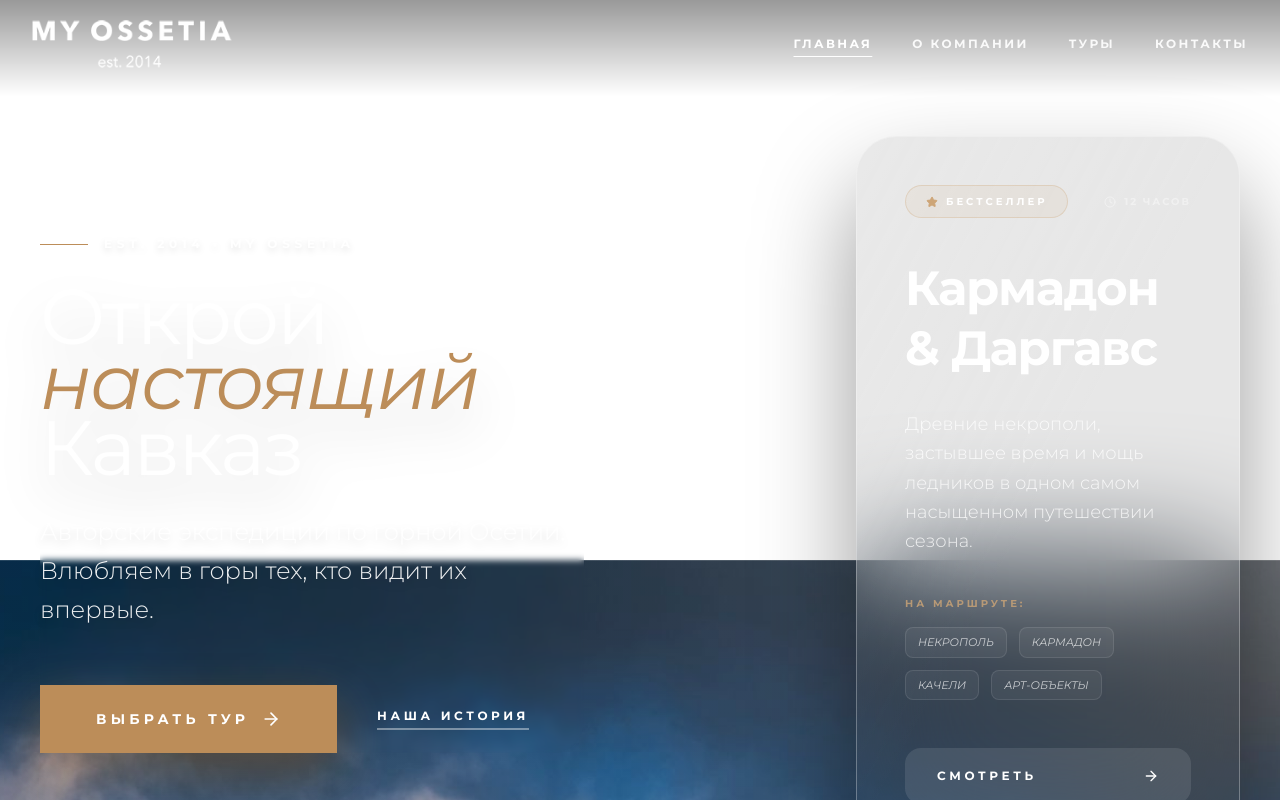
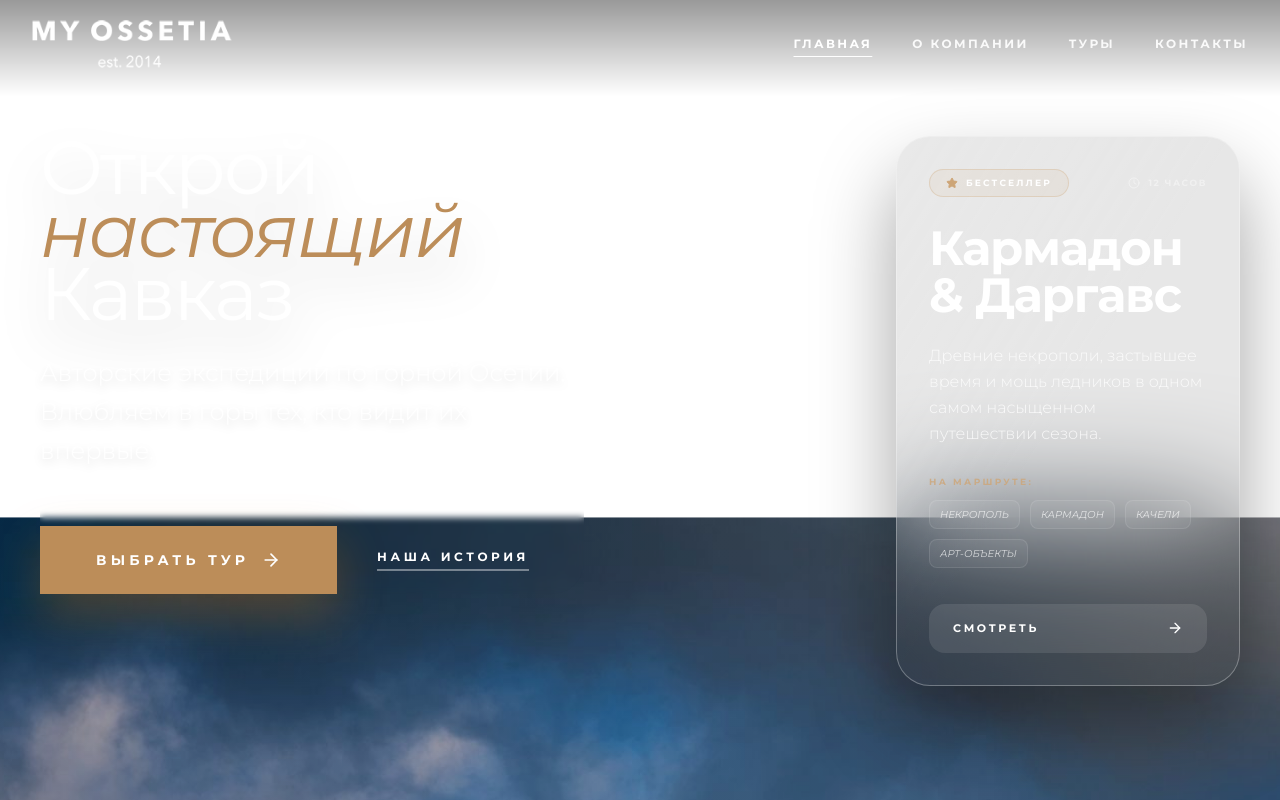
Before and after one commit to NGPpQr0oWJ12/my-ossetia-tour, a React (Vite) app: page / in a window 1280 px wide. Shown: the top 800 px of the page. Built offline with nearby package versions, Linux system fonts and the light colour scheme.

Commit message:
feat: add Home page with hero section and tour cards using motion animations

```diff
--- a/src/pages/Home.tsx
+++ b/src/pages/Home.tsx
@@ -145,28 +145,16 @@ export default function Home() {
 
         <div className="relative z-10 flex min-h-[auto] items-start sm:min-h-[calc(100svh-5rem)] sm:items-start min-[1700px]:items-center min-[1700px]:h-full min-[1700px]:min-h-0">
             <div className="w-full max-w-[96rem] mx-auto px-5 sm:px-6 lg:px-8 xl:px-10 min-[1700px]:px-16 pt-8 pb-0 sm:pt-10 sm:pb-4 lg:pt-14 lg:pb-8 min-[1700px]:py-20">
-              <div className="grid items-center gap-10 xl:grid-cols-[minmax(0,1fr)_26rem] xl:gap-14 min-[1700px]:grid-cols-[minmax(0,1fr)_28rem] min-[1700px]:gap-24">
+              <div className="grid gap-10 xl:grid-cols-[minmax(0,1fr)_22.5rem] xl:items-start xl:gap-10 2xl:grid-cols-[minmax(0,1fr)_24rem] 2xl:gap-12 min-[1700px]:grid-cols-[minmax(0,1fr)_27rem] min-[1700px]:items-center min-[1700px]:gap-20">
 
               {/* Left Column: Main Impact */}
               <div className="grid min-w-0 xl:pr-8 min-[1700px]:pr-12">
                 <div className="flex max-w-[38rem] min-w-0 flex-col rounded-[2rem] bg-black/10 px-4 py-5 shadow-[0_20px_60px_rgba(0,0,0,0.12)] backdrop-blur-[3px] sm:bg-transparent sm:px-0 sm:py-0 sm:shadow-none sm:backdrop-blur-0 xl:max-w-[34rem] min-[1700px]:max-w-[46rem]">
-                  <motion.div
-                    initial={{ opacity: 0, x: -20 }}
-                    animate={{ opacity: 1, x: 0 }}
-                    transition={{ duration: 0.3, ease: "circOut" }}
-                    className="mb-4 flex items-center gap-3 sm:mb-8 sm:gap-4"
-                  >
-                    <div className="h-px w-7 bg-accent-500 sm:w-12"></div>
-                    <span className="text-[9px] font-bold uppercase tracking-[0.24em] text-white/90 drop-shadow-md sm:text-xs sm:tracking-[0.4em]">
-                      EST. 2014 • My Ossetia
-                    </span>
-                  </motion.div>
-
                   <motion.h1
                     initial={{ opacity: 0, y: 20 }}
                     animate={{ opacity: 1, y: 0 }}
                     transition={{ duration: 0.3, delay: 0.05, ease: "circOut" }}
-                    className="mb-4 max-w-[9ch] font-serif text-[clamp(3.15rem,15vw,5.2rem)] leading-[0.9] tracking-tight text-white drop-shadow-2xl sm:mb-8 sm:text-[clamp(4.5rem,11vw,6rem)] sm:leading-[0.85] lg:text-[clamp(4.4rem,7vw,5.8rem)] xl:text-[clamp(4.8rem,6vw,6.1rem)] min-[1700px]:max-w-[10ch] min-[1700px]:text-[8.25rem]"
+                    className="mb-4 max-w-[9ch] font-serif text-[clamp(3.15rem,15vw,5.2rem)] leading-[0.9] tracking-tight text-white drop-shadow-2xl sm:mb-8 sm:text-[clamp(4.5rem,11vw,6rem)] sm:leading-[0.85] lg:text-[clamp(4.4rem,7vw,5.8rem)] xl:mb-7 xl:max-w-[10ch] xl:text-[clamp(4.55rem,5.8vw,5.7rem)] min-[1700px]:text-[8.25rem]"
                   >
                     Открой <br />
                     <span className="italic text-accent-500">настоящий</span> <br /> Кавказ
@@ -265,40 +253,40 @@ export default function Home() {
               </div>
 
               {/* Right Column: Expanded Featured Tour */}
-              <div className="hidden xl:grid justify-items-end xl:pl-8 min-[1700px]:pl-10">
+              <div className="hidden xl:grid justify-items-end xl:pl-4 2xl:pl-6 min-[1700px]:pl-10">
                 <motion.div
                   initial={{ opacity: 0, scale: 0.95, x: 40 }}
                   animate={{ opacity: 1, scale: 1, x: 0 }}
                   transition={{ duration: 0.4, delay: 0.2, ease: "circOut" }}
-                  className="relative w-full max-w-[24rem] xl:max-w-[26rem] 2xl:max-w-[28rem]"
+                  className="relative w-full max-w-[21.5rem] xl:max-w-[22.5rem] 2xl:max-w-[24rem] min-[1700px]:max-w-[27rem]"
                 >
-                  <div className="group relative overflow-hidden rounded-[40px] border border-white/30 bg-stone-900/10 p-10 text-white shadow-[0_50px_100px_rgba(0,0,0,0.4)] backdrop-blur-3xl xl:p-12">
+                  <div className="group relative overflow-hidden rounded-[34px] border border-white/30 bg-stone-900/10 p-7 text-white shadow-[0_40px_80px_rgba(0,0,0,0.36)] backdrop-blur-3xl xl:p-8 2xl:p-9 min-[1700px]:rounded-[40px] min-[1700px]:p-10">
                     <div className="absolute inset-0 bg-gradient-to-br from-white/20 via-transparent to-transparent opacity-40 transition-opacity group-hover:opacity-60" />
 
                     <div className="relative z-10">
-                      <div className="mb-10 flex items-center justify-between">
-                        <div className="inline-flex items-center gap-2 rounded-full border border-accent-400/30 bg-accent-400/10 px-5 py-2 text-[10px] font-bold uppercase tracking-[0.3em] text-accent-300">
+                      <div className="mb-7 flex items-center justify-between 2xl:mb-8 min-[1700px]:mb-10">
+                        <div className="inline-flex items-center gap-2 rounded-full border border-accent-400/30 bg-accent-400/10 px-4 py-1.5 text-[9px] font-bold uppercase tracking-[0.24em] text-accent-300 min-[1700px]:px-5 min-[1700px]:py-2 min-[1700px]:text-[10px] min-[1700px]:tracking-[0.3em]">
                           <Star className="h-3 w-3 fill-accent-400 text-accent-400" />
                           Бестселлер
                         </div>
-                        <div className="flex items-center gap-2 text-[10px] font-bold uppercase tracking-[0.2em] text-white/40">
+                        <div className="flex items-center gap-2 text-[9px] font-bold uppercase tracking-[0.18em] text-white/40 min-[1700px]:text-[10px] min-[1700px]:tracking-[0.2em]">
                           <Clock className="h-3 w-3" /> 12 часов
                         </div>
                       </div>
 
-                      <h3 className="mb-8 font-serif text-5xl leading-tight font-bold text-white">
+                      <h3 className="mb-6 font-serif text-[2.75rem] font-bold leading-[0.98] text-white xl:text-[3rem] 2xl:text-[3.35rem] min-[1700px]:mb-8 min-[1700px]:text-5xl">
                         Кармадон <br />& Даргавс
                       </h3>
 
-                      <p className="mb-10 text-lg font-light leading-relaxed text-white/80">
+                      <p className="mb-7 text-base font-light leading-relaxed text-white/80 2xl:text-[1.05rem] min-[1700px]:mb-10 min-[1700px]:text-lg">
                         Древние некрополи, застывшее время и мощь ледников в одном самом насыщенном путешествии сезона.
                       </p>
 
-                      <div className="mb-12 space-y-4">
-                        <div className="mb-4 text-[10px] font-bold uppercase tracking-[0.3em] text-accent-400/80">На маршруте:</div>
-                        <div className="flex flex-wrap gap-3">
+                      <div className="mb-9 space-y-3 min-[1700px]:mb-12 min-[1700px]:space-y-4">
+                        <div className="mb-3 text-[9px] font-bold uppercase tracking-[0.26em] text-accent-400/80 min-[1700px]:mb-4 min-[1700px]:text-[10px] min-[1700px]:tracking-[0.3em]">На маршруте:</div>
+                        <div className="flex flex-wrap gap-2.5 min-[1700px]:gap-3">
                           {['Некрополь', 'Кармадон', 'Качели', 'Арт-объекты'].map((tag) => (
-                            <span key={tag} className="rounded-lg border border-white/10 bg-white/5 px-3 py-1.5 text-[11px] uppercase italic text-white/70">
+                            <span key={tag} className="rounded-lg border border-white/10 bg-white/5 px-2.5 py-1.5 text-[10px] uppercase italic text-white/70 min-[1700px]:px-3 min-[1700px]:text-[11px]">
                               {tag}
                             </span>
                           ))}
@@ -307,7 +295,7 @@ export default function Home() {
 
                       <Link
                         to="/tours/1"
-                        className="group/btn inline-flex w-full items-center justify-between gap-4 rounded-2xl bg-white/10 px-8 py-5 text-xs font-bold uppercase tracking-[0.3em] text-white transition-all duration-300 hover:bg-accent-500"
+                        className="group/btn inline-flex w-full items-center justify-between gap-4 rounded-2xl bg-white/10 px-6 py-4 text-[11px] font-bold uppercase tracking-[0.24em] text-white transition-all duration-300 hover:bg-accent-500 min-[1700px]:px-8 min-[1700px]:py-5 min-[1700px]:text-xs min-[1700px]:tracking-[0.3em]"
                       >
                         Смотреть <ArrowRight className="h-4 w-4 transition-transform group-hover/btn:translate-x-2" />
                       </Link>
```
